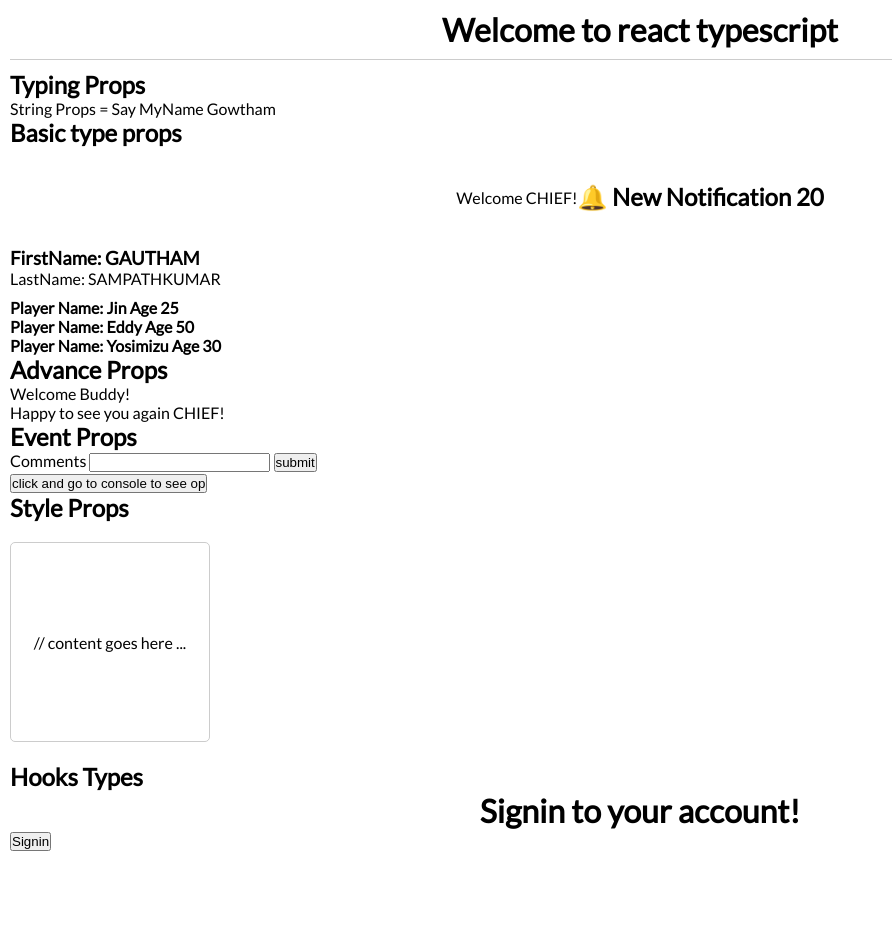
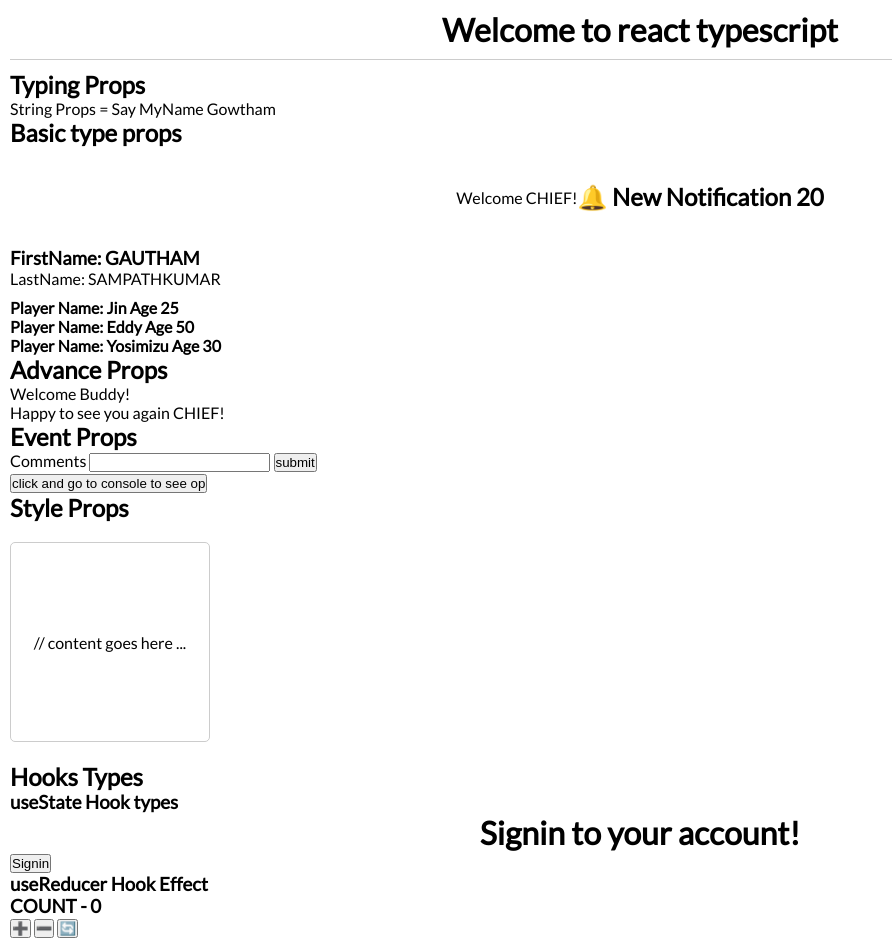
Before and after one commit to Stylish-Developer/React-Ts-beginnerToIntermediate, a React (Create React App) app: page / in a window 1280 px wide. Shown: the whole page, without its empty margins (0-892 px from the left). Before the commit the page ends 851 px from the top, so only its background shows below. Built offline with nearby package versions, Linux system fonts and the light colour scheme.

Commit message:
useReducer hook and use reducer strict action types are workouted

```diff
--- /dev/null
+++ b/src/components/hooks-types/Usereducer.tsx
@@ -0,0 +1,67 @@
+import { useReducer } from "react";
+
+// type
+interface stateProps {
+  count: number;
+}
+
+interface EventProps {
+  type: "INCREMENT" | "DECREMENT";
+  payload: number;
+}
+interface resetprops {
+  type: 'RESET'
+}
+// -----------------------------------------------------------------------------------
+
+type actionProps = EventProps | resetprops;
+
+// -----------------------------------------------------------------------------------
+// initial state
+const initialState = {
+  count: 0,
+};
+
+// reducer
+const reducer = (state: stateProps, action: actionProps) => {
+  switch (action.type) {
+    case "INCREMENT":
+      return {
+        count: state.count + action.payload,
+      };
+    case "DECREMENT":
+      return {
+        count: state.count - action.payload,
+      };
+    case "RESET":
+      return initialState;
+    default:
+      return state;
+  }
+};
+
+// -- useReducer Hook
+const UseReducerHook = () => {
+  const [state, dispatch] = useReducer(reducer, initialState);
+  return (
+    <>
+      <h3>useReducer Hook Effect</h3>
+      <h3>COUNT - {state.count} </h3>
+      <div>
+        <button onClick={() => dispatch({ type: "INCREMENT", payload: 5 })}>
+          ➕
+        </button>
+        &nbsp;
+        <button onClick={() => dispatch({ type: "DECREMENT", payload: 5 })}>
+          ➖
+        </button>
+        &nbsp;
+        <button onClick={() => dispatch({ type: "RESET" })}>
+          🔄
+        </button>
+      </div>
+    </>
+  );
+};
+
+export default UseReducerHook;
--- a/src/components/hooks-types/Usestate.tsx
+++ b/src/components/hooks-types/Usestate.tsx
@@ -27,6 +27,7 @@ const UsestateHook = () => {
   };
   return (
     <>
+    <h3>useState Hook types</h3>
       <div>
         {isLoggedIn ? (
           <>
--- a/src/components/hooks-types/index.tsx
+++ b/src/components/hooks-types/index.tsx
@@ -1,13 +1,16 @@
+import UseReducerHook from "./Usereducer";
 import UsestateHook from "./Usestate";
+
 
 // -- Hooks Types
 const HooksTypes = () => {
-    return(
-        <>
-        <h2>Hooks Types</h2>
-        <UsestateHook />
-        </>
-    )
-}
+  return (
+    <>
+      <h2>Hooks Types</h2>
+      <UsestateHook />
+      <UseReducerHook />
+    </>
+  );
+};
 
 export default HooksTypes;
```
